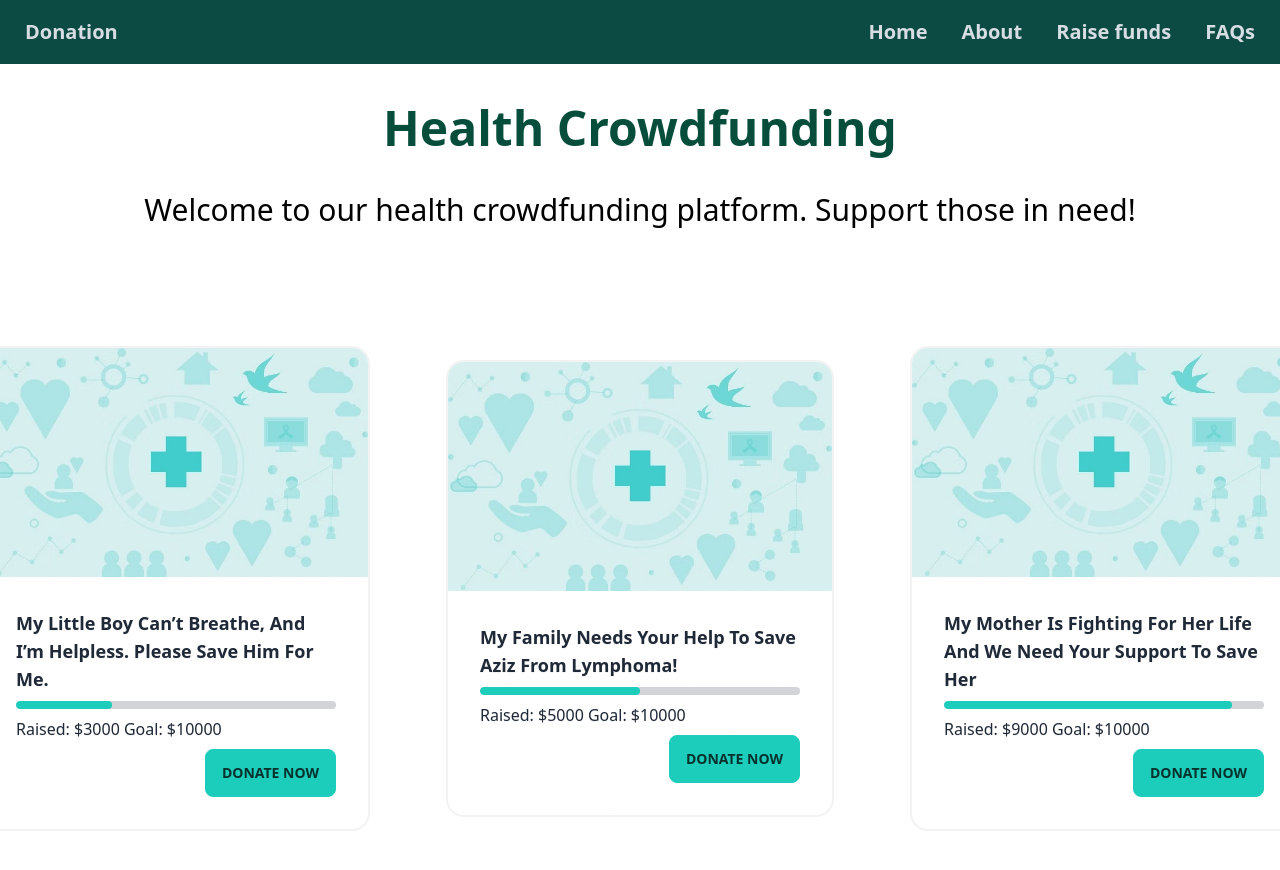
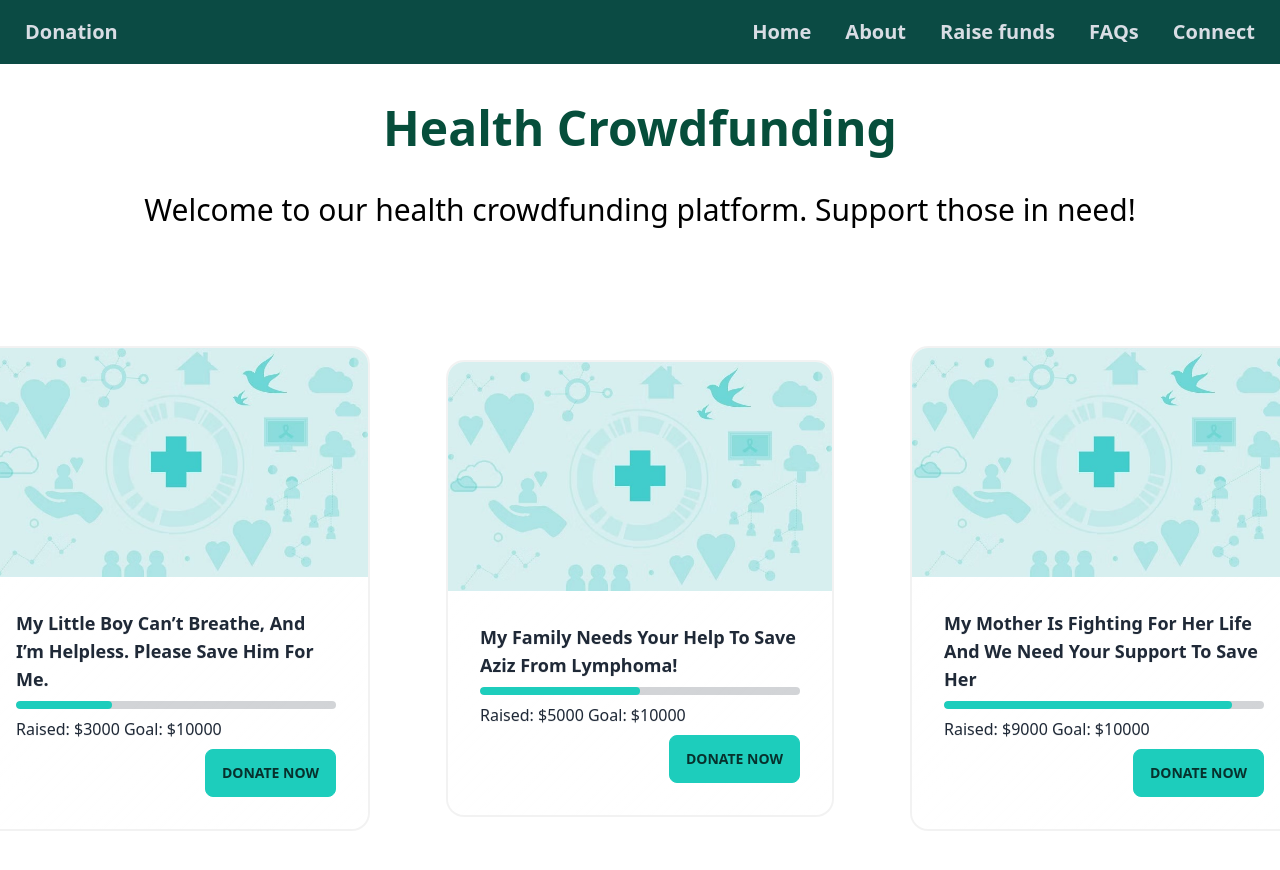
Before and after one commit to SWATHI-R2/Crowdfunding, a Svelte app: page / in a window 1280 px wide. Shown: the top 870 px of the page. Built offline with nearby package versions, Linux system fonts and the light colour scheme.

Commit message:
connect metamask

```diff
--- a/src/components/Navbar.svelte
+++ b/src/components/Navbar.svelte
@@ -1,20 +1,44 @@
 <script>
   import { Link } from "svelte-routing";
-    let links=[
-        {text:'Home', url:"/"},
-        {text:'About', url:"about"},
-        {text:'Raise funds', url:"/donate"},
-        {text:'FAQs', url:"/faq"}
-        ];
+
+  let links = [
+    { text: 'Home', url: '/' },
+    { text: 'About', url: 'about' },
+    { text: 'Raise funds', url: '/donate' },
+    { text: 'FAQs', url: '/faq' }
+  ];
+
+  // Function to connect MetaMask
+  const connectMetaMask = async () => {
+    try {
+      // Check if MetaMask is installed
+      if (window.ethereum) {
+        // Request account access
+        await window.ethereum.request({ method: 'eth_requestAccounts' });
+        console.log('MetaMask connected!');
+        // Add additional logic if needed after successful connection
+      } else {
+        console.error('MetaMask not installed.');
+      }
+    } catch (error) {
+      console.error('Error connecting to MetaMask:', error);
+    }
+  };
 </script>
 
 <div class="navbar bg-[#0b4b44] text-neutral-content">
   <a class="btn btn-ghost normal-case text-xl mr-auto">Donation</a>
-    {#each links as { text, url }}
+
+  {#each links as { text, url }}
     <Link to={url}>
       <span class="btn btn-ghost normal-case text-xl">
         {text}
       </span>
     </Link>
-    {/each}
+  {/each}
+
+  <!-- Connect MetaMask button -->
+  <button on:click={connectMetaMask} class="btn btn-ghost normal-case text-xl">
+    Connect
+  </button>
 </div>
```
